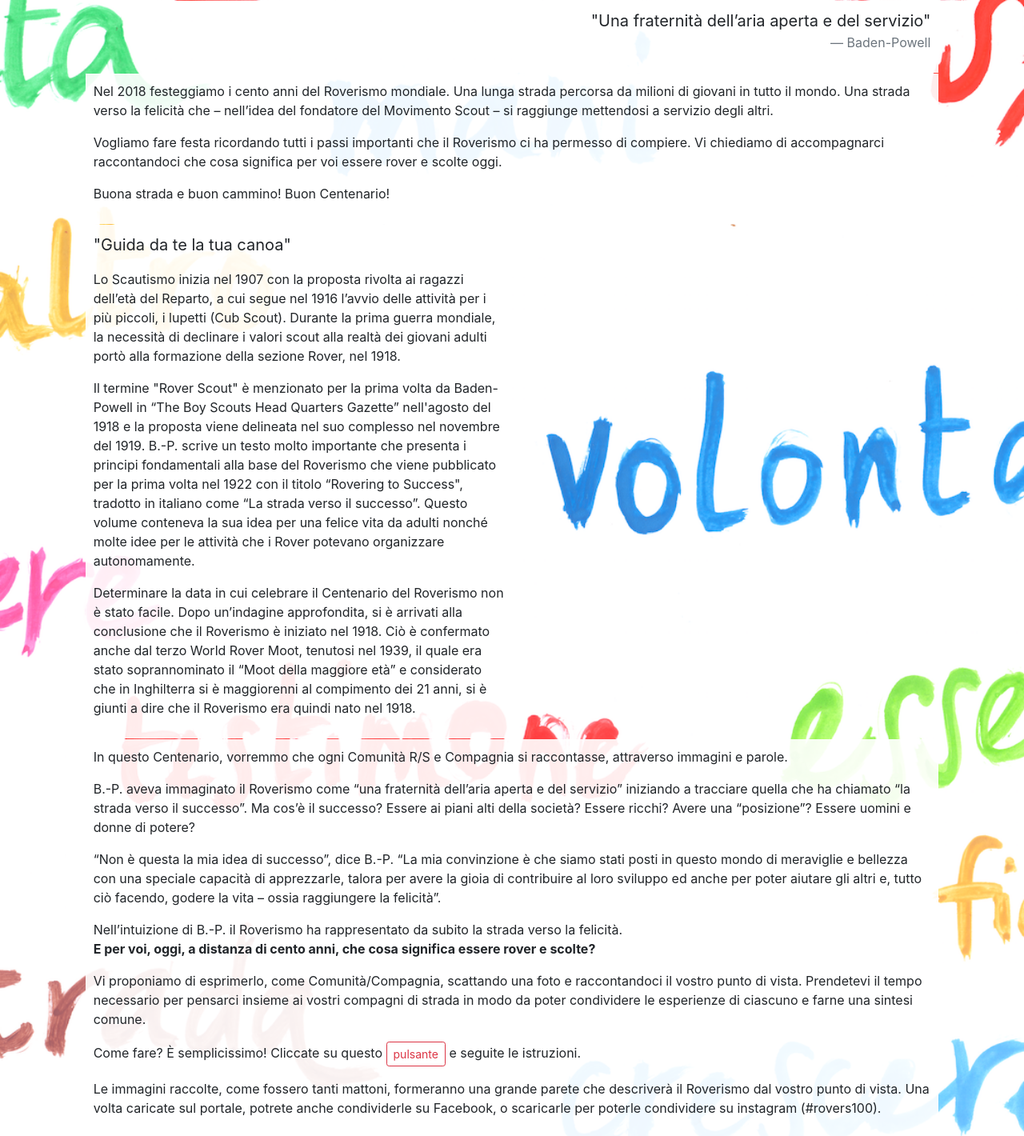
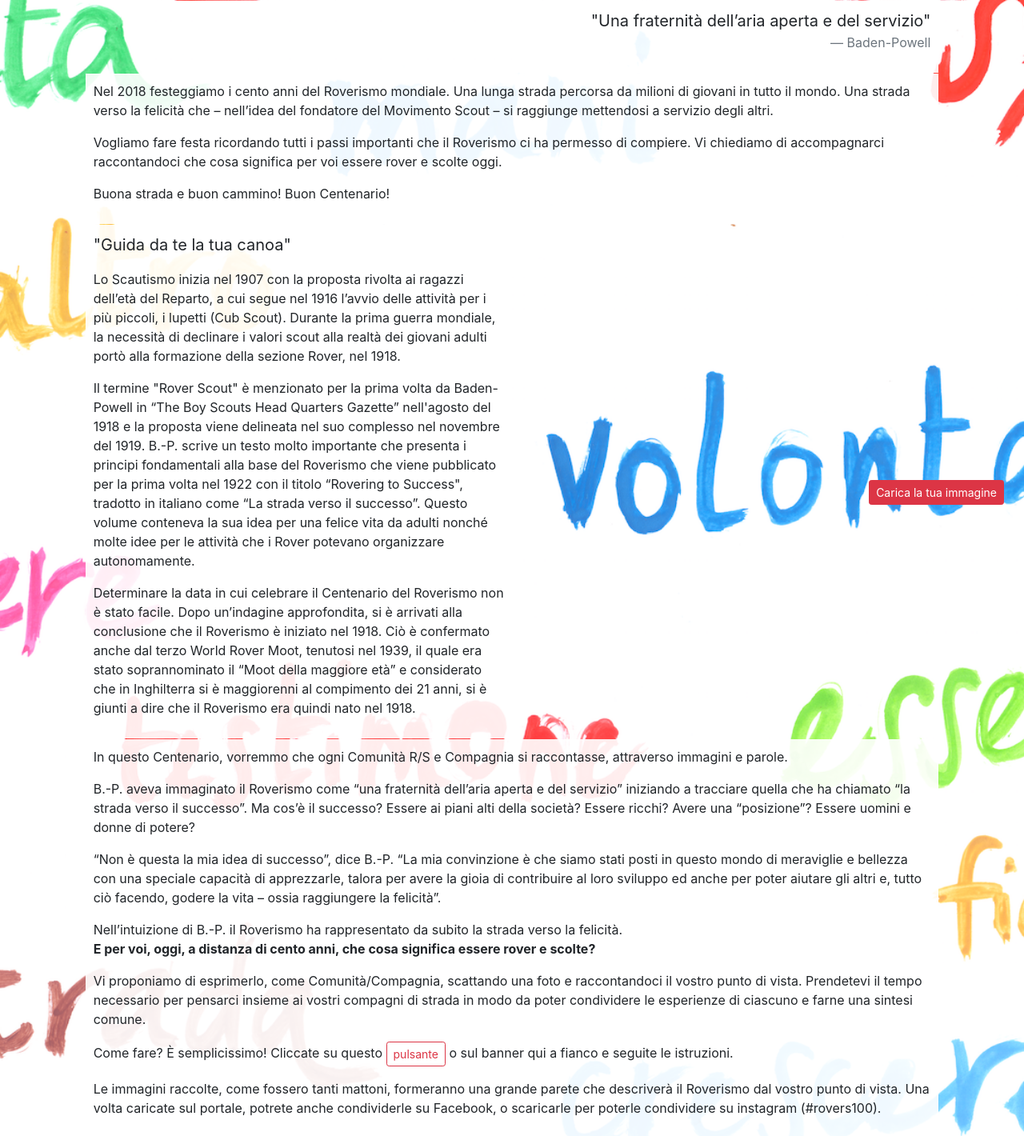
Before and after one commit to concimatteo/RS-100, a PHP site: page /rover100/home.html in a window 1280 px wide. Shown: the part 139-1559 px from the top of the page at 80% size. Run offline with PHP 8.4, Linux system fonts and the light colour scheme; some libraries are stand-ins or nearby versions.

Commit message:
Modifiche home.html

```diff
--- a/css/style.css
+++ b/css/style.css
@@ -124,6 +124,12 @@
     height: 50%;
   }
 
+  .button-fixed-bottom {
+    margin-bottom:30px;
+    margin-right: 10px;
+    float: right;
+  }
+
 @media (max-width:575px){
 
     .background-header{
--- a/home.html
+++ b/home.html
@@ -105,11 +105,17 @@
                 <p>Nell’intuizione di B.-P. il Roverismo ha rappresentato da subito la strada verso la felicità.<br>
                 <b>E per voi, oggi, a distanza di cento anni, che cosa significa essere rover e scolte?</b></p>
                 <p>Vi proponiamo di esprimerlo, come Comunità/Compagnia, scattando una foto e raccontandoci il vostro punto di vista. Prendetevi il tempo necessario per pensarci insieme ai vostri compagni di strada in modo da poter condividere le esperienze di ciascuno e farne una sintesi comune.</p>
-                <p>Come fare? È semplicissimo! Cliccate su questo <a href="index.html" class="btn btn-outline-danger btn-sm" role="button" >pulsante</a> e seguite le istruzioni.</p>
+                <p>Come fare? È semplicissimo! Cliccate su questo <a href="index.html" class="btn btn-outline-danger btn-sm" role="button" >pulsante</a> o sul banner qui a fianco e seguite le istruzioni.</p>
                 <p>Le immagini raccolte, come fossero tanti mattoni, formeranno una grande parete che descriverà il Roverismo dal vostro punto di vista. Una volta caricate sul portale, potrete anche condividerle su Facebook, o scaricarle per poterle condividere su instagram (#rovers100).</p>
         </div>
 </div>
 
+</div>
+
+<div class="row justify-content-center">
+    <div class="col fixed-bottom">
+        <a href="index.html" class="btn btn-danger btn-sm button-fixed-bottom" role="button" >Carica la tua immagine</a>
+    </div>
 </div>
 
 <!-- Footer -->
```
Also changed, not shown: index.html (+6 -2 lines).
